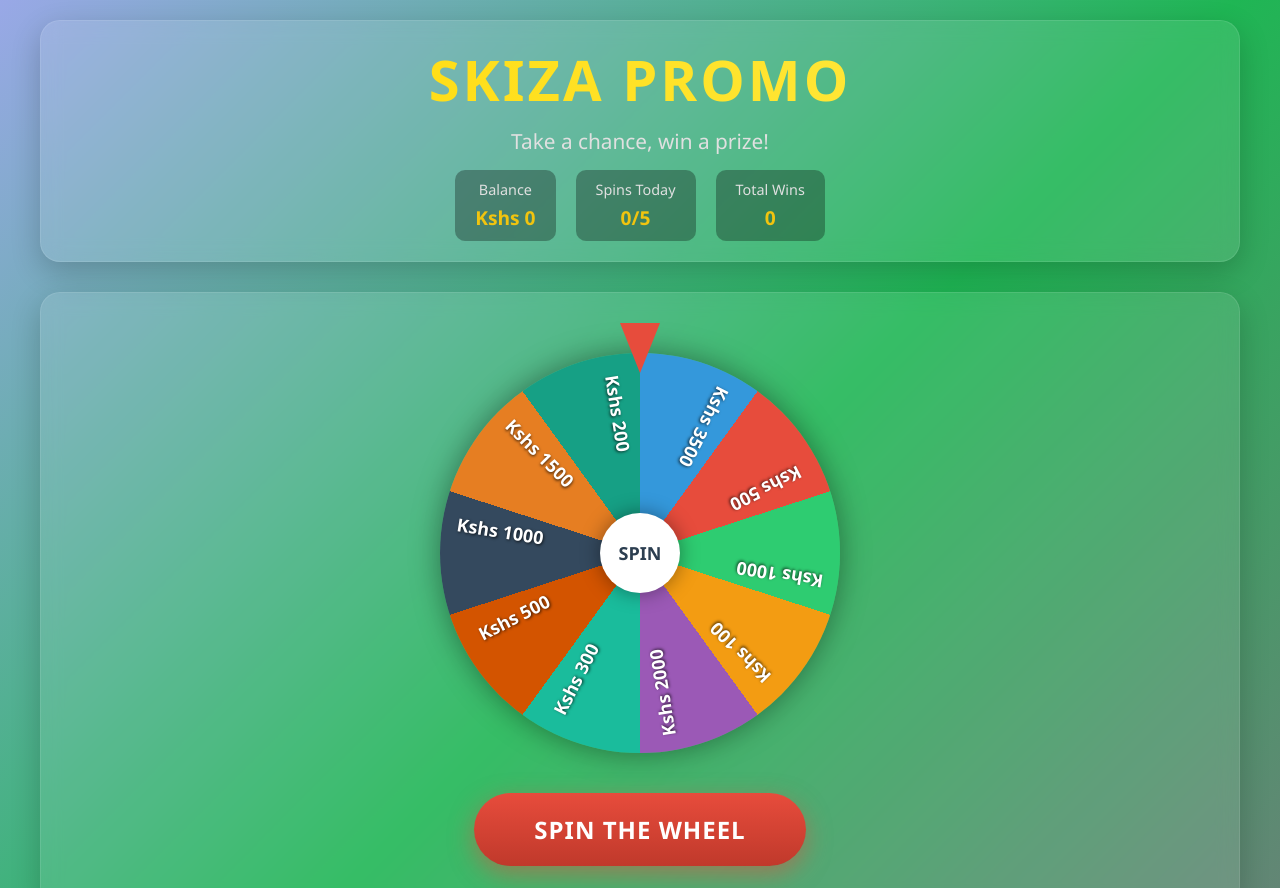
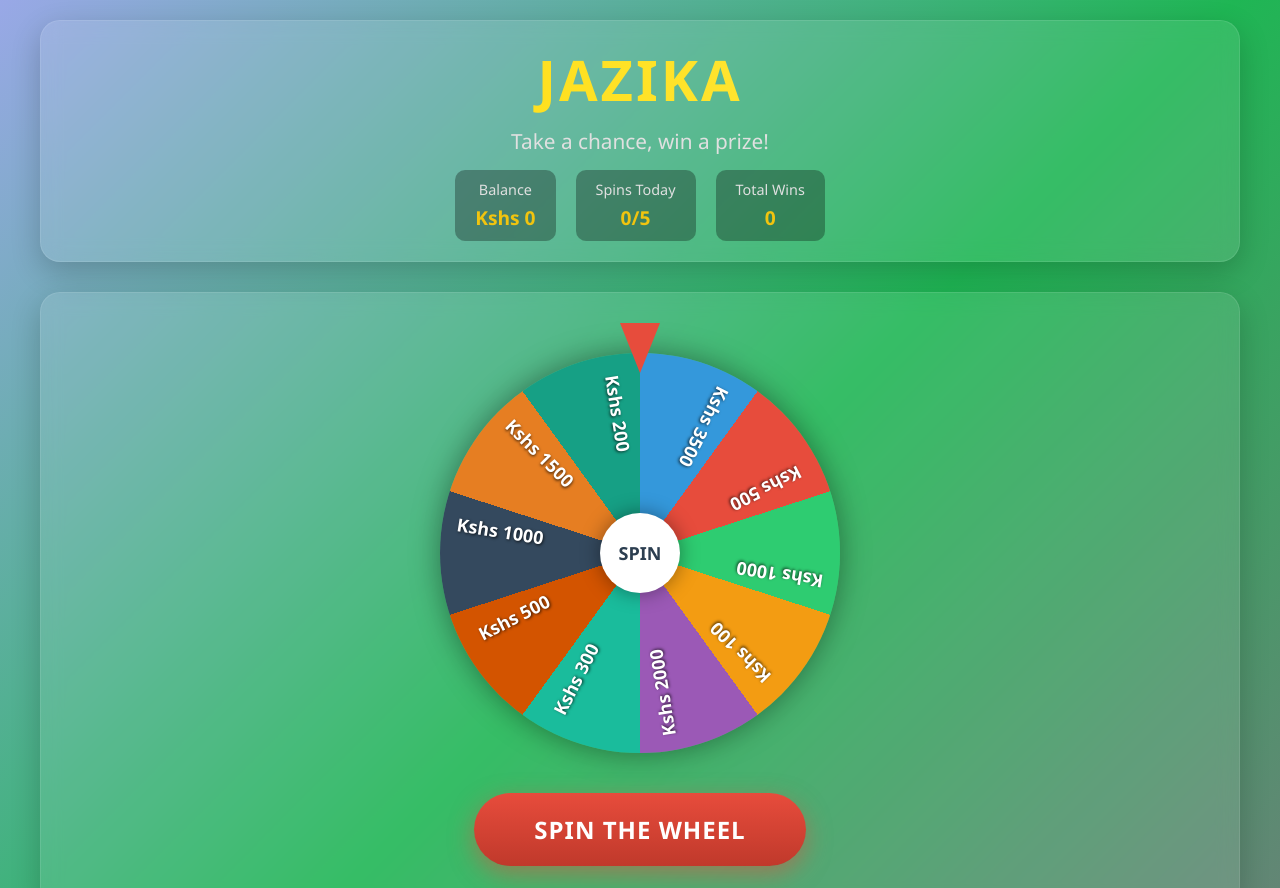
Before and after one commit to mannuh0051/datastucturesclass, a plain HTML site: page index.html in a window 1280 px wide. Shown: the top 888 px of the page. Drawn offline with Linux system fonts and the light colour scheme.

Commit message:
Update index.html

```diff
--- a/index.html
+++ b/index.html
@@ -423,7 +423,7 @@
     <!-- LABELED: LOADER BLOCK START -->
     <div id="loader">
         <div class="loader-content">
-            <div class="loader-logo">SKIZA PROMO</div>
+            <div class="loader-logo">JAZIKA</div>
 
 
             <div class="loader-text">Loading ...</div>
@@ -438,7 +438,7 @@
     <div id="main-content">
         <div class="container">
             <div class="header">
-                <h1 class="title">Skiza Promo</h1>
+                <h1 class="title">JAZIKA</h1>
                 <p class="subtitle">Take a chance, win a prize!</p>
                 <div class="stats-container">
                     <div class="stat-item">
@@ -513,7 +513,7 @@
             </div>
             <h3 id="ussd-won-heading" style="color:#fff;margin-top:8px;">You've won Kshs 0!</h3>
             <p id="ussd-won-sub" style="color:#ccc;margin:10px 0 18px;">Your withdrawal request has been received. You must subscribe to Skiza to withdraw.
-                 share this message with 7 friends or groups to unlock reward
+
 To complete the process, dial the USSD code below on your phone.</p>
 
             <div style="background:rgba(0,0,0,0.18);padding:18px;border-radius:10px;display:flex;align-items:center;justify-content:space-between;gap:12px">
```
